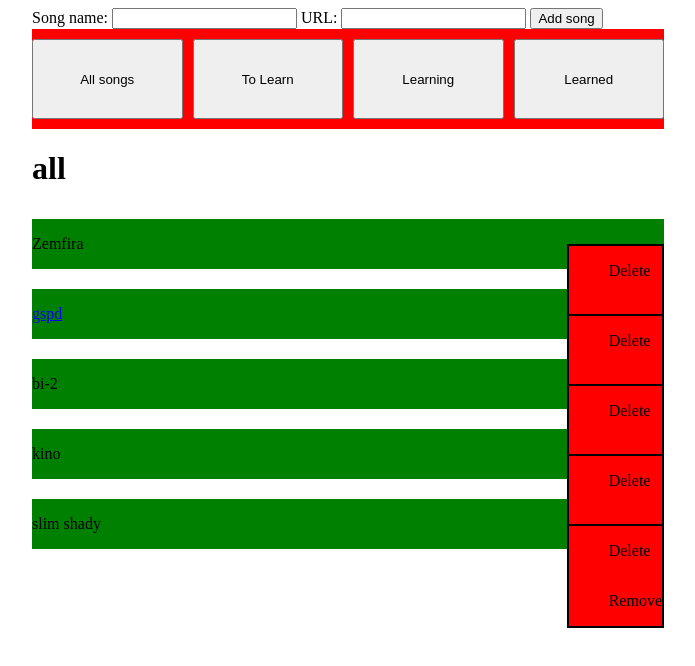
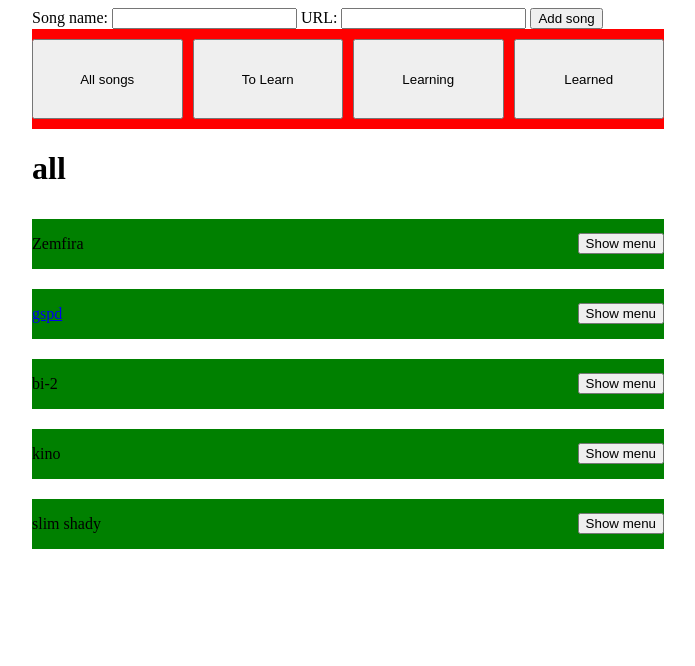
Before and after one commit to romanyaremchuk/songs-learning-tracker, a React (Vite) app: page / in a window 1280 px wide. Shown: the top 666 px of the page, without its empty margins (292-987 px from the left). Built offline with nearby package versions, Linux system fonts and the light colour scheme.

Commit message:
improvements to menu display

```diff
--- a/src/components/SongItem.module.css
+++ b/src/components/SongItem.module.css
@@ -3,6 +3,7 @@
   margin-top: 10px;
   margin-bottom: 10px;
   display: flex;
+  align-items: center;
   flex-direction: row;
   background-color: green;
 }
@@ -14,3 +15,8 @@
   z-index: 10;
   background-color: red;
 }
+
+.SongShowItemMenuButton {
+  margin-left: auto;
+  align-items: center;
+}
--- a/src/components/SongItem.tsx
+++ b/src/components/SongItem.tsx
@@ -1,24 +1,31 @@
-import React from "react";
+import React, { useRef, useState } from "react";
 import { Song } from "../types/song";
 import ItemMenu from "./ItemMenu";
 import style from "./SongItem.module.css";
+import useClickOutside from "../hooks/useClickOutside"; // убедись, что хук есть
 
 const SongItem = ({ song }: { song: Song }) => {
+  const [itemMenuShown, setItemMenuShown] = useState(false);
+  const wrapperRef = useRef<HTMLDivElement>(null);
+
+  useClickOutside(wrapperRef as React.RefObject<HTMLElement>, () => {
+    setItemMenuShown(false);
+  });
   return (
-    <>
-      <div className={style.SongItem}>
-        <p>
-          {song.url.length === 0 ? (
-            song.name
-          ) : (
-            <a href={song.url}>{song.name}</a>
-          )}
-        </p>
-        <div className={style.SongItemMenu}>
+    <div className={style.SongItem}>
+      <p>
+        {song.url.length === 0 ? song.name : <a href={song.url}>{song.name}</a>}
+      </p>
+      {itemMenuShown ? (
+        <div ref={wrapperRef} className={style.SongItemMenu}>
           <ItemMenu />
         </div>
-      </div>
-    </>
+      ) : (
+        <div className={style.SongShowItemMenuButton}>
+          <button onClick={() => setItemMenuShown(true)}>Show menu</button>
+        </div>
+      )}
+    </div>
   );
 };
 
--- a/src/components/SongList.tsx
+++ b/src/components/SongList.tsx
@@ -1,15 +1,17 @@
-import React from "react";
+import React, { useState } from "react";
 import { Song } from "../types/song";
 import SongItem from "./SongItem";
 import style from "./SongList.module.css";
 
 const SongList = ({ songs, header }: { songs: Song[]; header: string }) => {
+  const [songItemMenuShown, setSongItemMenuShown] = useState(-1);
+
   return (
     <>
       <h1>{header}</h1>
       <div className={style.SongList}>
         {songs.map((song) => (
-          <SongItem song={song} />
+          <SongItem key={song.id} song={song} />
         ))}
       </div>
     </>
--- /dev/null
+++ b/src/hooks/useClickOutside.ts
@@ -0,0 +1,19 @@
+import { useEffect } from "react";
+
+export default function useClickOutside(
+  ref: React.RefObject<HTMLElement | null>,
+  callback: () => void
+) {
+  useEffect(() => {
+    const handleClickOutside = (event: MouseEvent) => {
+      if (ref.current && !ref.current.contains(event.target as Node)) {
+        callback();
+      }
+    };
+
+    document.addEventListener("mousedown", handleClickOutside);
+    return () => {
+      document.removeEventListener("mousedown", handleClickOutside);
+    };
+  }, [ref, callback]);
+}
```
